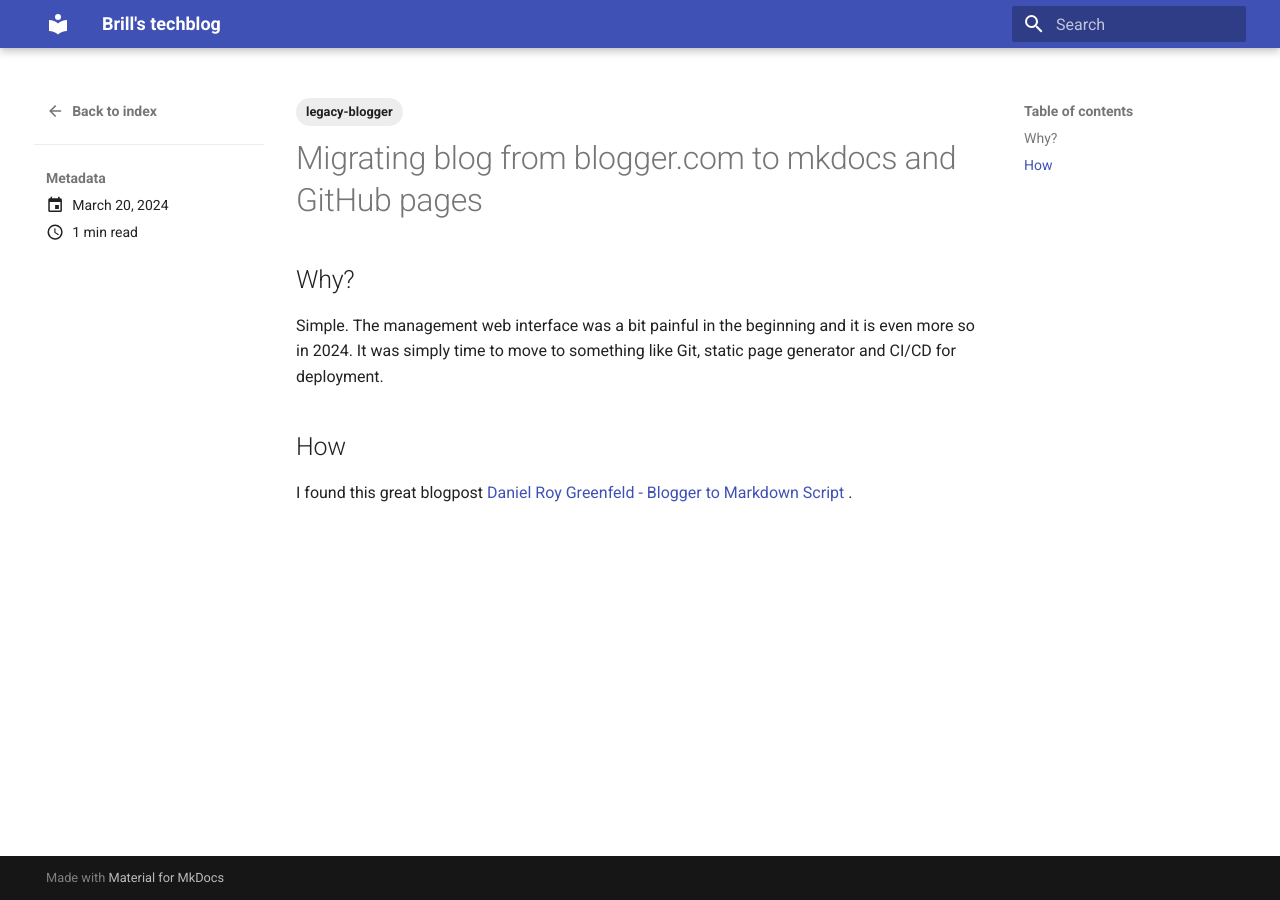
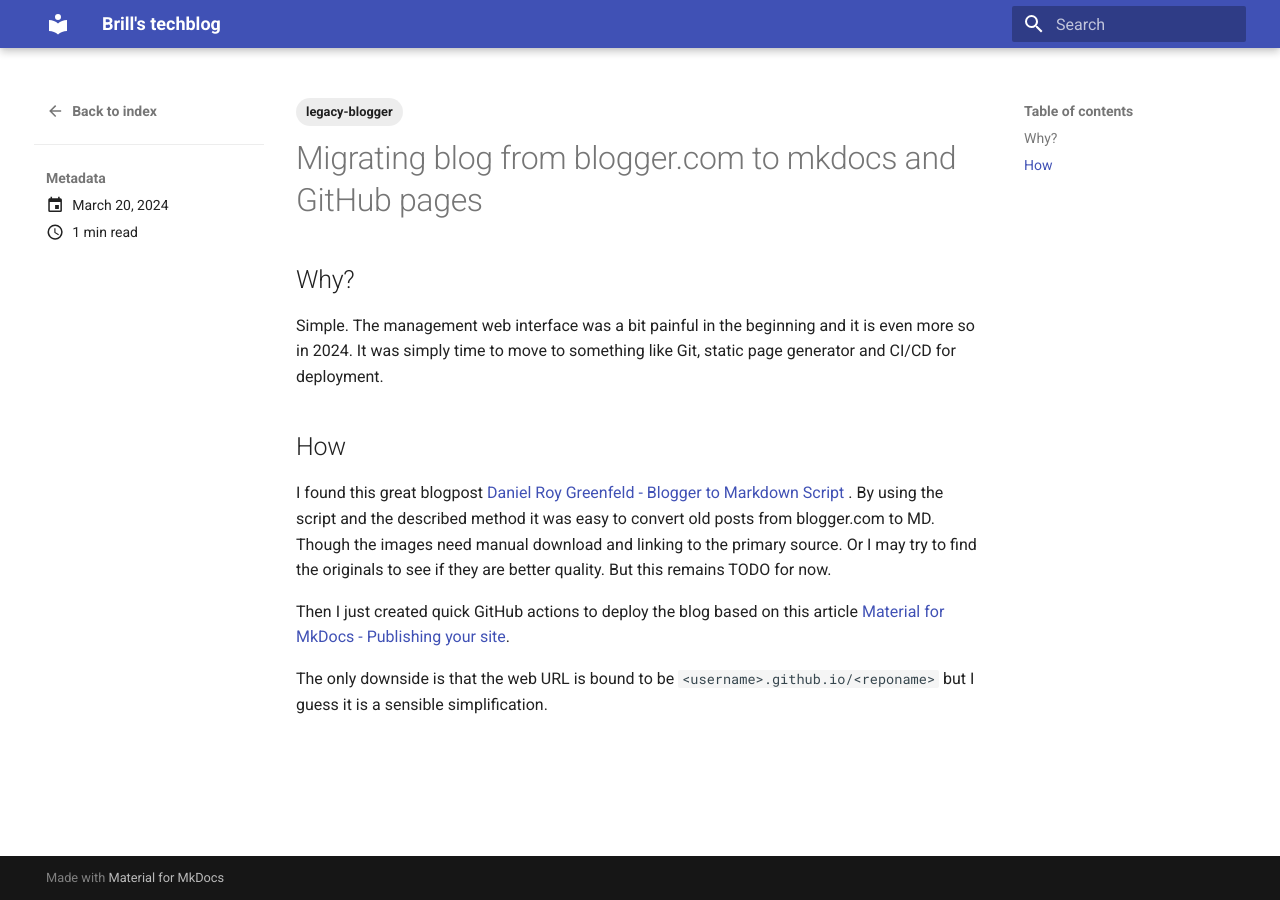
Before and after one commit to tmshlvck/blog, an MkDocs documentation site: the page built from docs/posts/2024-03-blog-migration.md, in a window 1280 px wide. Built offline with MkDocs 1.6.1 and Material for MkDocs 9.7.7, drawn with Linux system fonts in a browser that asks for light colours.

Commit message:
Finish blogpost about migration
Finish blogpost about migration
Update web URL in mkdocs.yml

```diff
--- a/docs/posts/2024-03-blog-migration.md
+++ b/docs/posts/2024-03-blog-migration.md
@@ -13,4 +13,8 @@ Simple. The management web interface was a bit painful in the beginning and it i
 
 ## How
 
-I found this great blogpost [Daniel Roy Greenfeld - Blogger to Markdown Script](https://daniel.feldroy.com/posts/2022-02-blogger-to-markdown-script) .
+I found this great blogpost [Daniel Roy Greenfeld - Blogger to Markdown Script](https://daniel.feldroy.com/posts/2022-02-blogger-to-markdown-script) . By using the script and the described method it was easy to convert old posts from blogger.com to MD. Though the images need manual download and linking to the primary source. Or I may try to find the originals to see if they are better quality. But this remains TODO for now.
+
+Then I just created quick GitHub actions to deploy the blog based on this article [Material for MkDocs - Publishing your site](https://squidfunk.github.io/mkdocs-material/publishing-your-site/).
+
+The only downside is that the web URL is bound to be `<username>.github.io/<reponame>` but I guess it is a sensible simplification.
--- a/mkdocs.yml
+++ b/mkdocs.yml
@@ -1,5 +1,5 @@
 site_name: Brill's techblog
-site_url: https://tmshlvck.github.io/
+site_url: https://tmshlvck.github.io/blog
 theme:
   name: material
   features:
```
